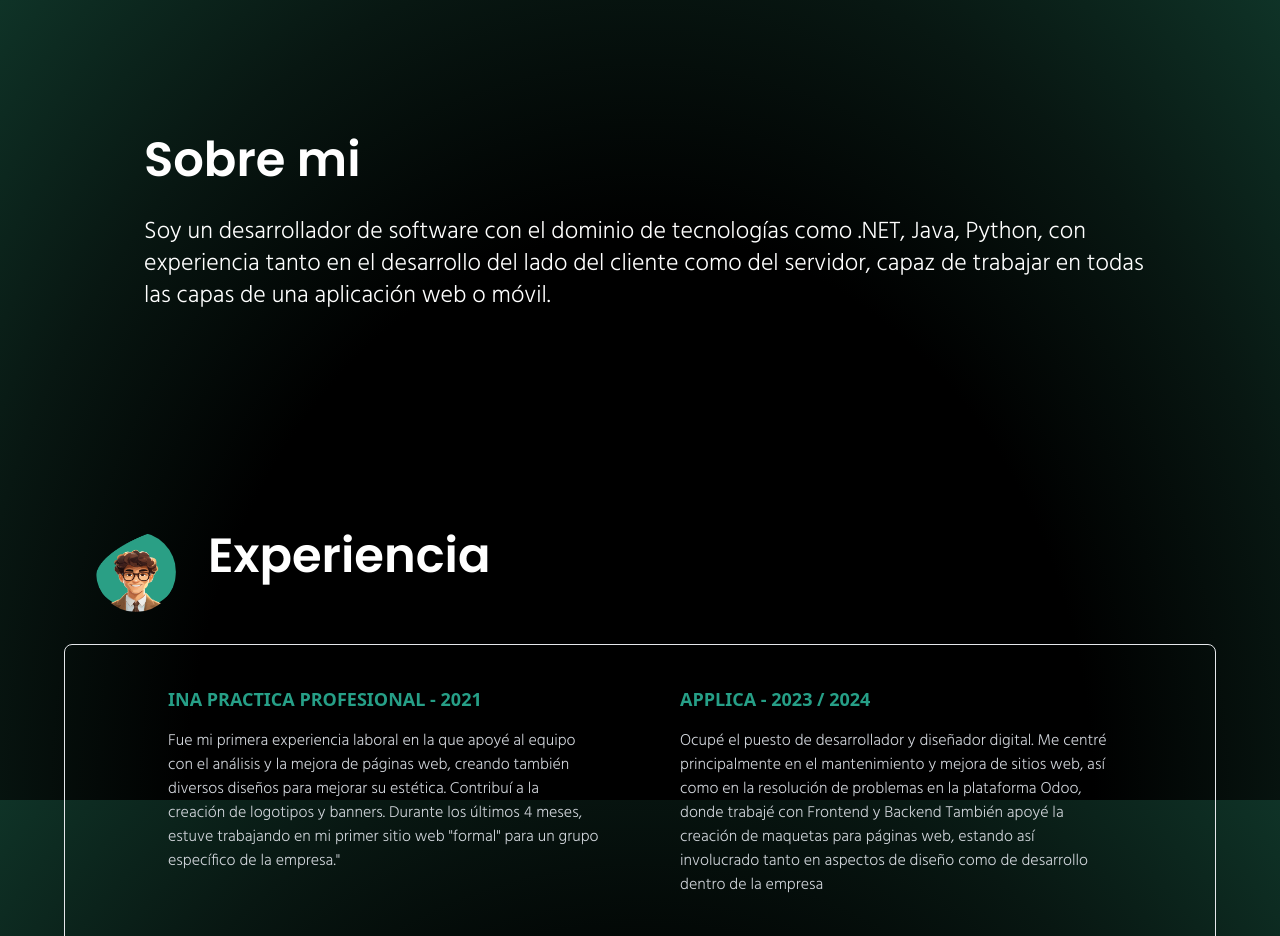
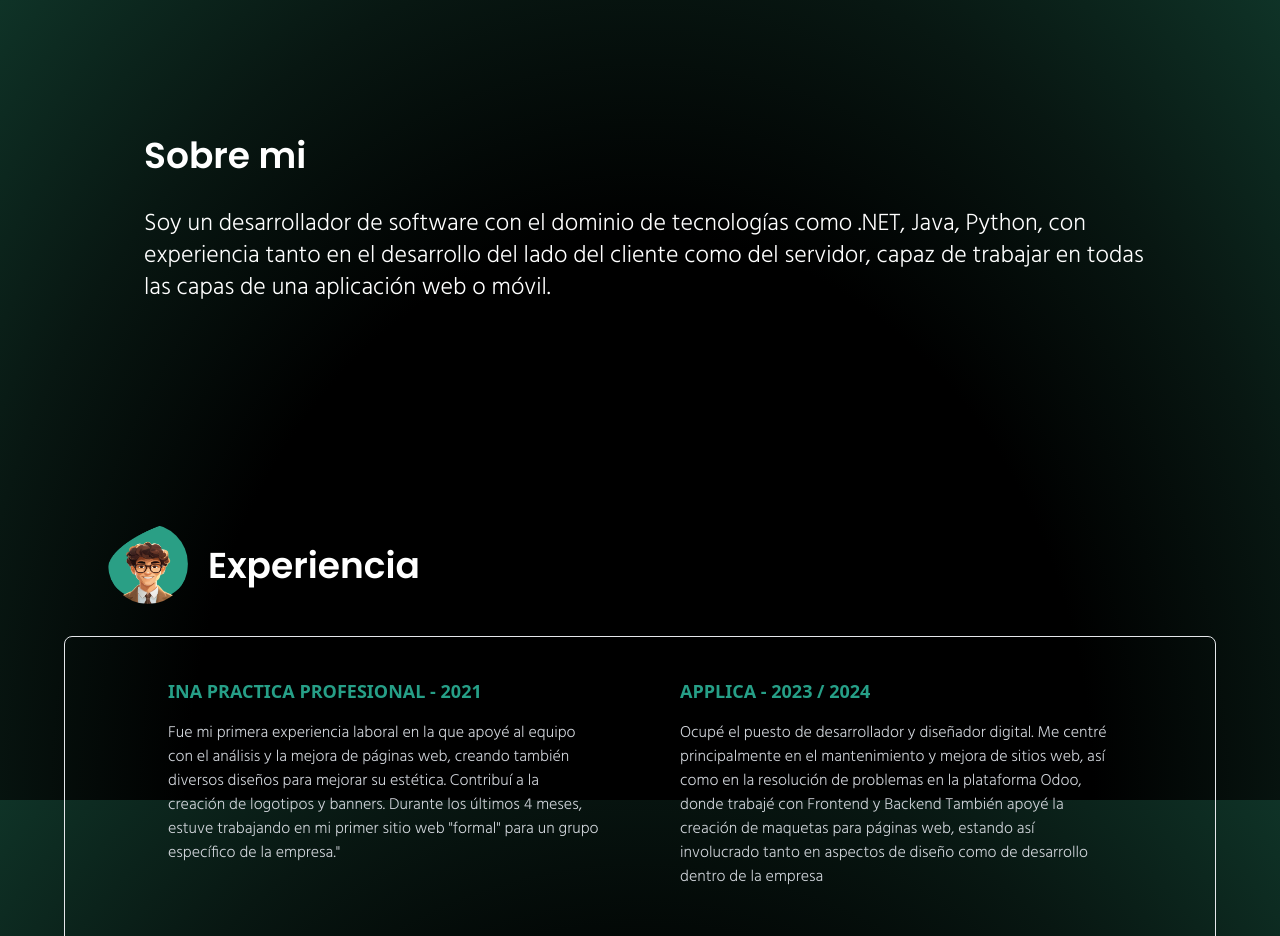
Before and after one commit to J0sePaBl0/PortafolioWeb, an Astro site: page / in a window 1280 px wide. Shown: the part 800-1736 px from the top of the page. Built offline with nearby package versions, Linux system fonts and the light colour scheme; Astro itself is replaced by a stand-in of ours.

Commit message:
design adjustments

```diff
--- a/src/components/Experiencia.astro
+++ b/src/components/Experiencia.astro
@@ -1,10 +1,11 @@
 <figure class="flex flex-col p-8 mt-40  border-gray-200 rounded-t-lg md:rounded-t-none md:rounded-ss-lg  dark:bg-gray-800 dark:border-gray-700">
     <figcaption class="flex ">
+    <div class="space-y-0.5 font-medium dark:text-white text-left  ms-3 flex flex-row">
         <img class="rounded-full w-20 h-20" src="yoCartoon.webp" alt="profile picture">
-        <div class="space-y-0.5 font-medium dark:text-white text-left rtl:text-right ms-3">
-            <div><h1 class="text-5xl pl-5">Experiencia</h1></div>
-
+        <div class="flex justify-center">
+            <h1 class="text-4xl pl-5 pt-5  tex">Experiencia</h1>
         </div>
+    </div>
     </figcaption>
 </figure>
     <blockquote class="w-full text-gray-300 lg:mb-8 bg-slate-50 border rounded-lg flex flex-row flex-wrap  justify-center">
--- a/src/components/SobreMi.astro
+++ b/src/components/SobreMi.astro
@@ -1,6 +1,6 @@
 
 
     <div class=" w-full pt-8 pb-7 flex flex-col  mt-20 pl-20 space-y-8 pr-10">
-        <h1 class="text-5xl ">Sobre mi</h1>
+        <h1 class="text-4xl ">Sobre mi</h1>
         <p class="text-2xl">Soy un desarrollador de software con el dominio de tecnologías como .NET, Java, Python, con experiencia tanto en el desarrollo del lado del cliente como del servidor, capaz de trabajar en todas las capas de una aplicación web o móvil.</p>
     </div>
```
